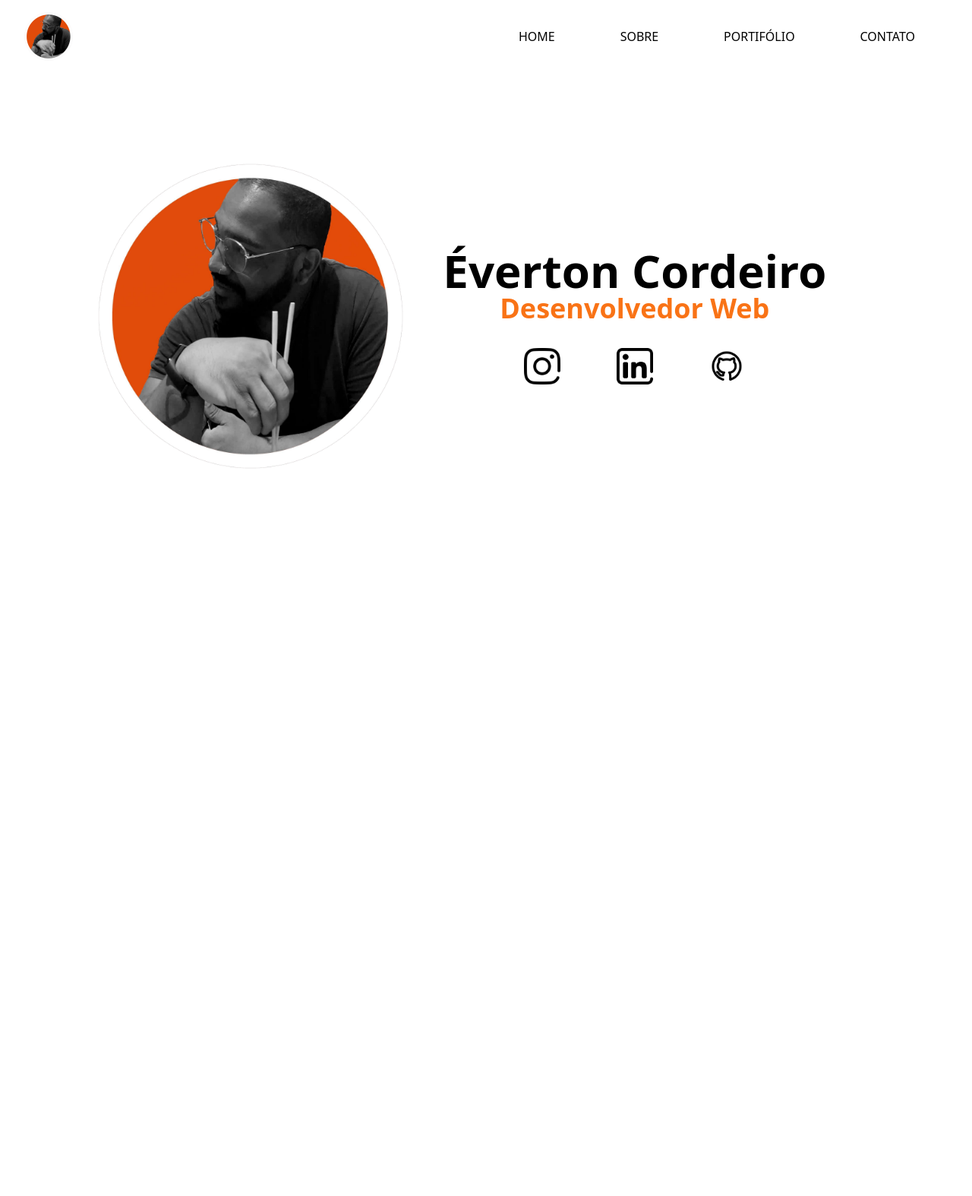
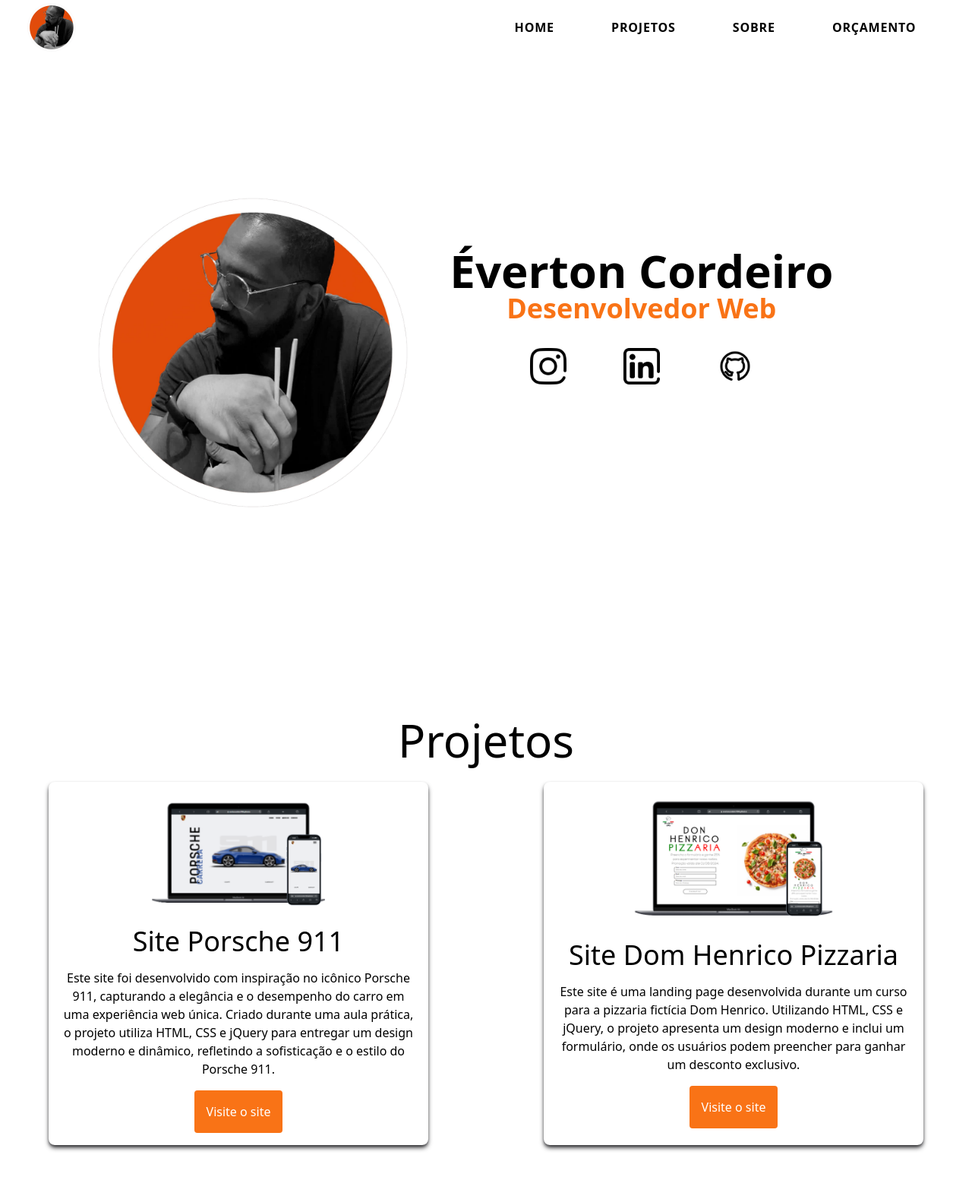
Before and after one commit to EvertonCordeiro1994/portfoliotailwindcss, a website: page index.html in a window 1280 px wide. Shown: the whole page at 76% size. Before the commit the page ends 816 px from the top, so only its background shows below. Drawn offline with nearby package versions, Linux system fonts and the light colour scheme.

Commit message:
criação da section projetos

```diff
--- a/index.html
+++ b/index.html
@@ -7,26 +7,26 @@
     <link href="./src/output.css" rel="stylesheet">
     <link rel="stylesheet" href="./styles/hamburgers.css">
     <link rel="shortcut icon" href="./images/pics/profile.png" type="image/x-icon">
-    <title>Everton Cordeiro</title>
+    <title>Éverton Cordeiro</title>
     <script src="https://cdn.jsdelivr.net/npm/jquery@3.7.1/dist/jquery.min.js"></script>
 </head>
 
 <body>
-    <header class="flex justify-center px-4 mt-4 ">
-        <div class="w-[95%] flex justify-between items-center fixed bg-white">
+    <header class="flex justify-center px-4">
+        <div class="w-full md:w-[95%] p-1 flex justify-between items-center fixed bg-white z-10">
             <img src="./images/pics/profile.png" alt="logo" class="w-16 h-16">
 
             <nav class="lg:w-2/4">
-                <div class="hidden lg:flex lg:w-full ">
-                    <ul class="w-full flex justify-around">
-                        <li class="hover:underline">HOME</li>
-                        <li class="hover:underline">SOBRE</li>
-                        <li class="hover:underline">PORTIFÓLIO</li>
-                        <li class="hover:underline">CONTATO</li>
+                <div class="hidden lg:flex lg:w-full">
+                    <ul class="w-full flex justify-around font-bold">
+                        <li class="hover:text-orange-500 hover:underline tracking-wider"><a href="#home">HOME</a></li>
+                        <li class="hover:text-orange-500 hover:underline tracking-wider"><a href="#projetos">PROJETOS</a></li>
+                        <li class="hover:text-orange-500 hover:underline tracking-wider"><a href="#sobre">SOBRE</a></li>
+                        <li class="hover:text-orange-500 hover:underline tracking-wider"><a href="#contato">ORÇAMENTO</a></li>
                     </ul>
                 </div>
                 <div class="lg:hidden">
-                    <button class="hamburger hamburger--collapse " type="button">
+                    <button class="hamburger hamburger--collapse" type="button">
                         <span class="hamburger-box">
                             <span class="hamburger-inner"></span>
                         </span>
@@ -34,15 +34,21 @@
                 </div>
             </nav>
         </div>
+        <div id="modal" class="hidden fixed w-full inset-20 flex flex-col items-center justify-center bg-orange-900 bg-opacity-10 backdrop-blur-md gap-y-16 text-black text-4xl font-bold border border-white border-opacity-30 rounded-lg z-50">
+            <span class="hover:underline"><a href="#home">HOME</a></span>
+            <span class="hover:underline"><a href="#projetos">PROJETOS</a></span>
+            <span class="hover:underline"><a href="#sobre">SOBRE</a></span>
+            <span class="hover:underline"><a href="#orcamento">ORÇAMENTO</a></span>
+        </div>
+
+
     </header>
 
-    <main class="flex flex-col">
-        <section id="home" class="flex flex-col lg:flex-row items-center justify-center w-[99%] h-screen lg:p-32 ">
-
+    <main class="pt-16">
+        <section id="home" class="flex flex-col lg:flex-row items-center justify-center w-full h-screen lg:p-32 ">
             <img src="./images/pics/profile.png" alt="foto preta e branca com fundo laranja" class="w-5/6 lg:w-2/5 rounded-xl">
 
-            <div class="flex flex-col justify-center items-center w-full ">
-
+            <div class="flex flex-col justify-center items-center w-full md:mb-24">
                 <h1 class="text-4xl lg:text-6xl font-black">Éverton Cordeiro</h1>
                 <h2 class="text-2xl lg:text-4xl font-bold text-orange-500">Desenvolvedor Web</h2>
                 <div id="social_medias" class="flex justify-around w-4/5 lg:w-3/5 mt-8">
@@ -58,16 +64,35 @@
                 </div>
             </div>
         </section>
+
+        <section id="projetos" class="flex flex-col items-center justify-center w-full h-full mb-24">
+            <h1 class="text-center text-6xl mb-[25px] mt-[80px] ">Projetos</h1>
+
+            <div id="cards_projetos" class="flex flex-col md:flex-row md:justify-around gap-x-14 w-full px-4">
+                <div class="flex flex-col w-full md:w-2/5 rounded-lg p-4 items-center justify-around shadow-md shadow-zinc-800 mb-16">
+                    <img src="./images/img_projetos/img.png" alt="foto site porsche" class="w-full md:w-3/5 rounded">
+                    <div class="w-full text-center mt-4">
+                        <h1 class="text-4xl mb-4">Site Porsche 911</h1>
+                        <p>Este site foi desenvolvido com inspiração no icônico Porsche 911, capturando a elegância e o desempenho do carro em uma experiência web única. Criado durante uma aula prática, o projeto utiliza HTML, CSS e jQuery para entregar um design moderno e dinâmico, refletindo a sofisticação e o estilo do Porsche 911.</p>
+                        <a href="https://evertoncordeiro1994.github.io/siteporsche/" target="_blank">
+                            <button class="bg-orange-500 rounded p-4 text-white mt-4">Visite o site</button>
+                        </a>
+                    </div>
+                </div>
+
+                <div class="flex flex-col w-full md:w-2/5 rounded-lg p-4 items-center justify-around shadow-md shadow-zinc-800 mb-16">
+                    <img src="./images/img_projetos/img_pizzaria.png" alt="foto site pizzaria" class="w-full md:w-3/5 rounded">
+                    <div class="w-full text-center mt-4">
+                        <h1 class="text-4xl mb-4">Site Dom Henrico Pizzaria</h1>
+                        <p>Este site é uma landing page desenvolvida durante um curso para a pizzaria fictícia Dom Henrico. Utilizando HTML, CSS e jQuery, o projeto apresenta um design moderno e inclui um formulário, onde os usuários podem preencher para ganhar um desconto exclusivo.</p>
+                        <a href="https://evertoncordeiro1994.github.io/donenricopizzaria/" target="_blank">
+                            <button class="bg-orange-500 rounded p-4 text-white mt-4">Visite o site</button>
+                        </a>
+                    </div>
+                </div>
+            </div>
+        </section>
     </main>
-
-
-
-    <div id="modal"
-        class="hidden absolute left-0 top-20 flex flex-col w-full h-screen items-center justify-center bg-orange-900 bg-opacity-10 backdrop-blur-md gap-y-16 text-black text-4xl font-bold border border-white border-opacity-30 rounded-lg">
-        <span class="hover:underline">HOME</span>
-        <span class="hover:underline">PROJETOS</span>
-        <span class="hover:underline">ORÇAMENTO</span>
-    </div>
 
 
     <script src="./script/script.js"></script>
--- a/src/input.css
+++ b/src/input.css
@@ -1,3 +1,26 @@
+/* tailwind.css */
 @tailwind base;
 @tailwind components;
 @tailwind utilities;
+
+@layer utilities {
+  /* Estilo para a barra de rolagem */
+  ::-webkit-scrollbar {
+    width: 12px;
+  }
+
+  /* Cor do fundo da barra de rolagem */
+  ::-webkit-scrollbar-track {
+    @apply bg-gray-200; /* Você pode mudar a cor de fundo se quiser */
+  }
+
+  /* Cor do thumb (a parte que você arrasta) */
+  ::-webkit-scrollbar-thumb {
+    @apply bg-orange-500; /* Aplica a cor laranja da paleta Tailwind */
+  }
+
+  /* Cor do thumb ao passar o mouse */
+  ::-webkit-scrollbar-thumb:hover {
+    @apply bg-orange-600; /* Uma cor mais escura ao passar o mouse */
+  }
+}
```
Also changed, not shown: images/img_projetos/img.png (added), images/img_projetos/img_pizzaria.png (added), src/output.css.
